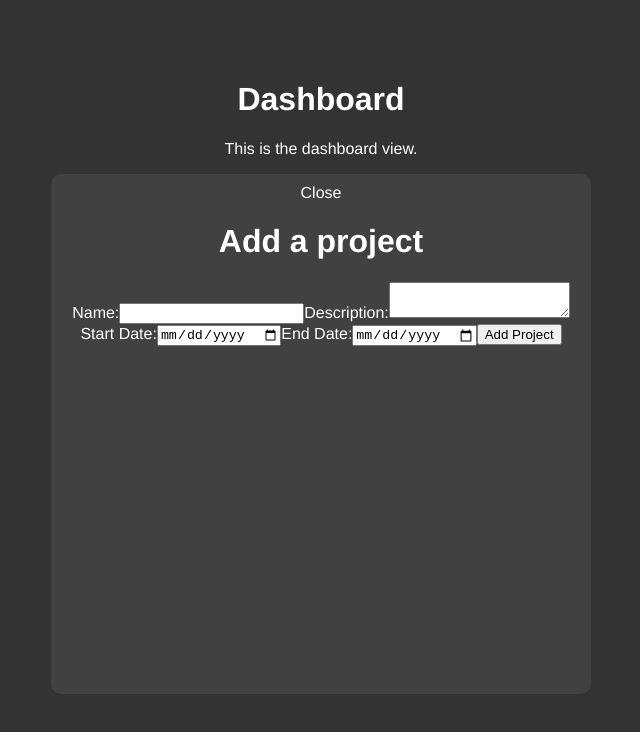
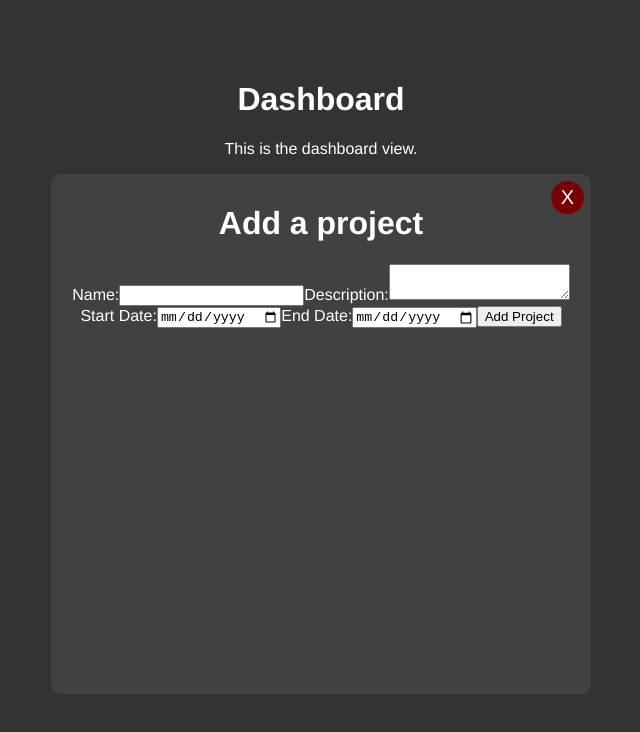
Before and after one commit to stephanieraymos/life-manager, a Vue app: page / in a window 1280 px wide. Both pictures are taken after a click on the button "Add a project". Shown: the top 732 px of the page, without its empty margins (319-959 px from the left). Built offline with nearby package versions, Linux system fonts and the light colour scheme.

Commit message:
styled close button for modal

```diff
--- a/src/App.vue
+++ b/src/App.vue
@@ -27,6 +27,8 @@ const { isDarkMode } = appStore;
     --dark-color-2: #414141;
     --dark-color-3: #454242;
 
+    --color-red: #770202;
+
 }
 body {
   margin: 0;
--- a/src/components/GeneralModal.vue
+++ b/src/components/GeneralModal.vue
@@ -1,6 +1,6 @@
 <template>
   <div :style="{ backgroundColor: props.color }" class="modal">
-    <span @click="onClose">Close</span>
+    <span @click="onClose" class="close">X</span>
     <!-- Slot to receive the dynamic component from the parent -->
     <h1>{{ props.title }}</h1>
     <slot></slot>
@@ -22,16 +22,27 @@ const onClose = () => {
 <style>
 /* Apply styles directly to the button element */
 .modal {
+  position: relative;
   padding: 10px 20px;
   font-size: 16px;
   border: none;
   border-radius: 4px;
   color: white;
-  cursor: pointer;
   width: 500px;
   height: 500px;
   margin: 0 auto;
   border-radius: 10px;
   background: var(--dark-color-2);
 }
+.close {
+  position: absolute;
+  top: 7px;
+  right: 7px;
+  cursor: pointer;
+  color: white;
+  font-size: 20px;
+  padding: 5px 10px;
+  background: var(--color-red);
+  border-radius: 50px;
+}
 </style>
```
